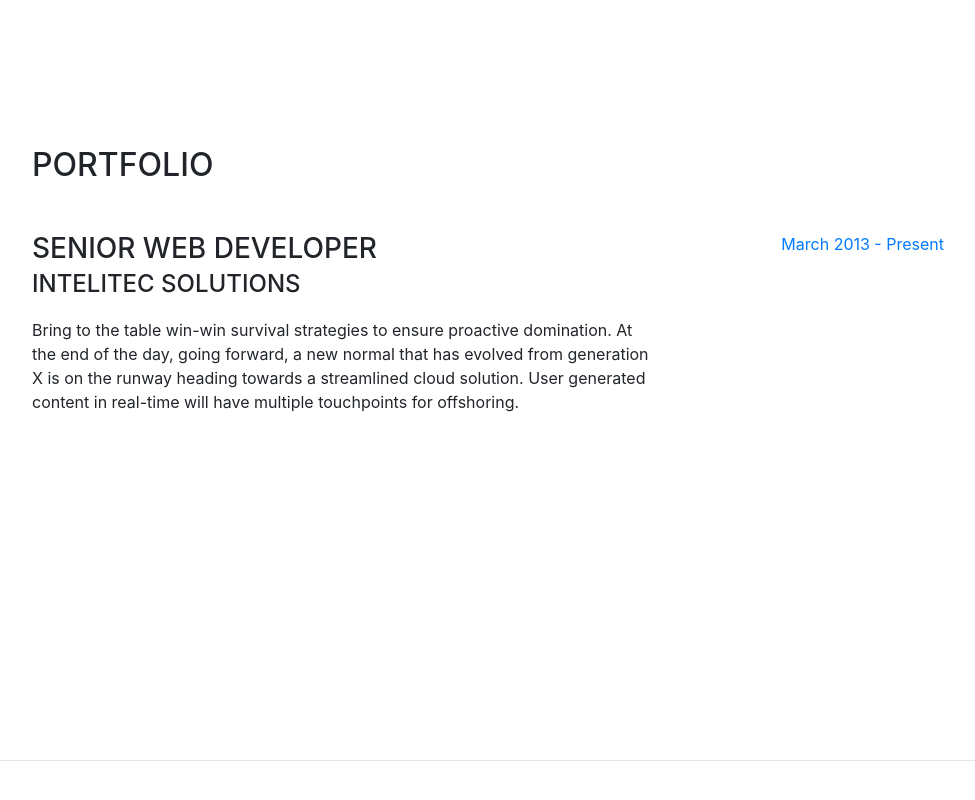
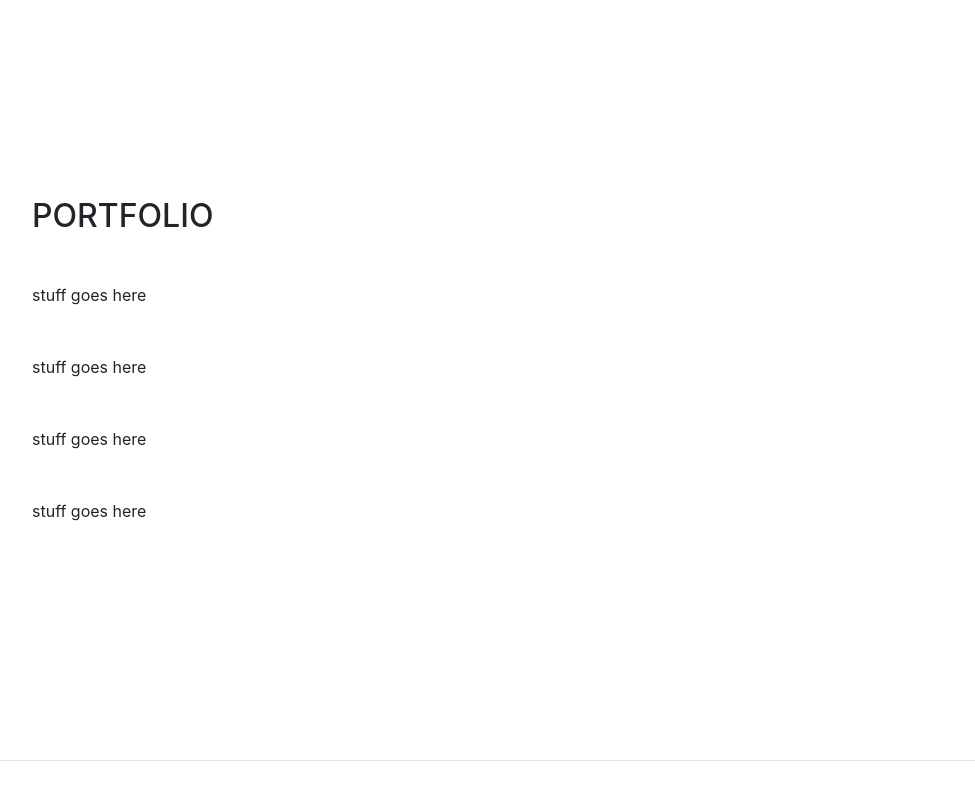
Before and after one commit to aautrey4/aautrey4.github.io, a website with bundled scripts: page index.html in a window 1280 px wide. Shown: the part 841-1641 px from the top of the page, without its empty margins (288-1263 px from the left). Built offline with nearby package versions, Linux system fonts and the light colour scheme; a web font is replaced by a local one.

Commit message:
Update index.html

```diff
--- a/index.html
+++ b/index.html
@@ -85,26 +85,22 @@
 
       <section class="resume-section p-3 p-lg-5 d-flex flex-column" id="portfolio">
         <div class="my-auto">
-          <h2 class="mb-5">portfolio</h2>
+          <h2 class="mb-5">Portfolio</h2>
 
           <div class="resume-item d-flex flex-column flex-md-row mb-5">
-            <div class="resume-content mr-auto">
-              <h3 class="mb-0">Senior Web Developer</h3>
-              <div class="subheading mb-3">Intelitec Solutions</div>
-              <p>Bring to the table win-win survival strategies to ensure proactive domination. At the end of the day, going forward, a new normal that has evolved from generation X is on the runway heading towards a streamlined cloud solution. User generated content in real-time will have multiple touchpoints for offshoring.</p>
-            </div>
-            <div class="resume-date text-md-right">
-              <span class="text-primary">March 2013 - Present</span>
-            </div>
+            stuff goes here
           </div>
 
           <div class="resume-item d-flex flex-column flex-md-row mb-5">
+            stuff goes here
           </div>
 
           <div class="resume-item d-flex flex-column flex-md-row mb-5">
+            stuff goes here
           </div>
 
           <div class="resume-item d-flex flex-column flex-md-row">
+            stuff goes here
           </div>
 
         </div>
```
